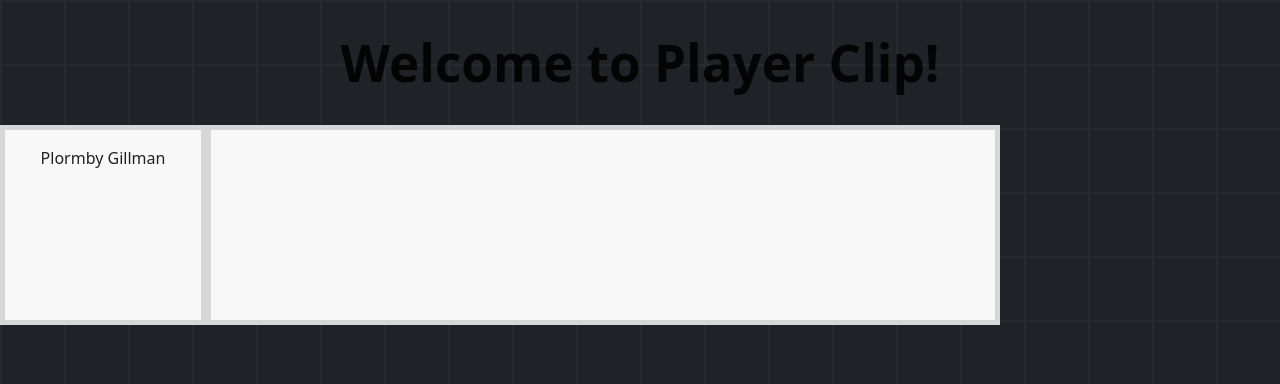
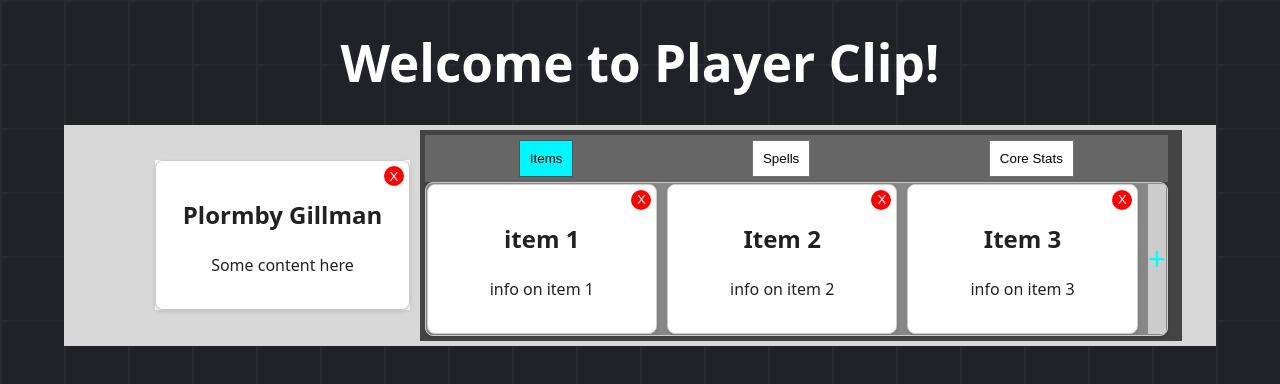
Before and after one commit to PlayerClip/PlayerClip, a React (Vite) app in the folder player-clip/: page / in a window 1280 px wide. Shown: the top 384 px of the page. Built offline with nearby package versions, Linux system fonts and the light colour scheme.

Commit message:
changed the code structure, the app called main component, main component calls constant component and tab holder component, there is some logic in tabholder to store items in a hard coded array, the delete button works, the ui needs to be improved.

```diff
--- a/player-clip/src/App.jsx
+++ b/player-clip/src/App.jsx
@@ -1,18 +1,22 @@
 import React from 'react';
 import Draggable from 'react-draggable';
 import './css/App.css'
-
+import CardComponent from './components/CardComponent';
+import TabHolder from './components/TabHolder';
+import MainComponent from './components/MainComponent';
 function App() {
 
   return (
     <>
-    <h1> Welcome to Player Clip!</h1>
+    <h1 className='project_name'> Welcome to Player Clip!</h1>
       <div className='mainComponent'>
-      <div className= 'constantView'>
-        <p>Plormby Gillman</p>
+      {/* <div className= 'constantView'>
+        <CardComponent title="Plormby Gillman" content="Some content here" />
       </div>
       <div className= 'tabs'>
-      </div>
+        <TabHolder />
+      </div> */}
+      <MainComponent />
     </div>
     </>
   )
--- /dev/null
+++ b/player-clip/src/components/CardComponent.jsx
@@ -0,0 +1,14 @@
+import React from 'react'
+import '../css/CardComponent.css'
+
+function CardComponent({ title, content, onDelete }) {
+    return (
+        <div className="card">
+            <button className="delete-button" onClick={onDelete}>X</button>
+            <h2>{title}</h2>
+            <p>{content}</p>
+        </div>
+    )
+}
+
+export default CardComponent
--- a/player-clip/src/components/ConstantComponent.jsx
+++ b/player-clip/src/components/ConstantComponent.jsx
@@ -1,5 +1,13 @@
-import './ConstantComponent.css'
+import React from 'react'
+import '../css/ConstantComponent.css'
+import CardComponent from './CardComponent.jsx'
 
-function ConstantComponent(){
+function ConstantComponent() {
+    return (
+        <div >
+            <CardComponent title="Plormby Gillman" content="Some content here" />
+        </div>
+    )
+}
 
-}
+export default ConstantComponent
--- a/player-clip/src/components/MainComponent.jsx
+++ b/player-clip/src/components/MainComponent.jsx
@@ -1,13 +1,18 @@
-import './MainComponent.css'
+import '../css/MainComponent.css'
 import ConstantComponent from './ConstantComponent.jsx'
 import TabHolder from './TabHolder.jsx'
-
+import CardComponent from './CardComponent.jsx'
 function MainComponent(){
 
     return (
-        <div>
-            <ConstantComponent />
-            <TabHolder />
+        <div className='mainComponent'>
+            <div className= 'constantView'>
+                <ConstantComponent/>
+            </div>
+            <div className= 'tabs'>
+                <TabHolder />
+            </div>
         </div>
     )
 }
+export default MainComponent
--- a/player-clip/src/components/TabHolder.jsx
+++ b/player-clip/src/components/TabHolder.jsx
@@ -1,8 +1,78 @@
-import './css/TabHolder.css'
-import Tab from './Tab.jsx'
+import CardComponent from './CardComponent.jsx'
+import React, { useState } from 'react'
+import '../css/TabHolder.css'
 
 function TabHolder() {
+    const [activeTab, setActiveTab] = useState('items')
+
+    const [items, setItems] = useState([
+        { title: 'item 1', content: 'info on item 1' },
+        { title: 'Item 2', content: 'info on item 2' },
+        { title: 'Item 3', content: 'info on item 3' }
+    ])
+
+    const addItem = () => {
+        const newItem = { title: `Item ${items.length + 1}`, content: `info item ${items.length + 1}` }
+        setItems([...items, newItem])
+    }
+
+    const deleteItem = (index) => {
+        const newItems = items.filter((_, i) => i !== index)
+        setItems(newItems)
+    }
+
+    const renderContent = () => {
+        switch (activeTab) {
+            case 'items':
+                return (
+                    <div className="items-container">
+                        {items.map((item, index) => (
+                            <CardComponent key={index}
+                            title={item.title} content={item.content}
+                            onDelete={() => deleteItem(index)}
+                            />
+                        ))}
+                        <div className="plus-tile" onClick={addItem}>
+                            +
+                        </div>
+                    </div>
+                )
+            case 'spells':
+                return <CardComponent title="Spells" content="List of spells here" />
+            case 'core-stats':
+                return <CardComponent title="Core Stats" content="Core stats details here" />
+            default:
+                return null
+        }
+    }
+
     return (
-        <Tab />
+        <div className="tabs">
+            <div className="navbar">
+                <button
+                    className={activeTab === 'items' ? 'active' : ''}
+                    onClick={() => setActiveTab('items')}
+                >
+                    Items
+                </button>
+                <button
+                    className={activeTab === 'spells' ? 'active' : ''}
+                    onClick={() => setActiveTab('spells')}
+                >
+                    Spells
+                </button>
+                <button
+                    className={activeTab === 'core-stats' ? 'active' : ''}
+                    onClick={() => setActiveTab('core-stats')}
+                >
+                    Core Stats
+                </button>
+            </div>
+            <div className="tab-content">
+                {renderContent()}
+            </div>
+        </div>
     )
 }
+
+export default TabHolder
--- a/player-clip/src/css/App.css
+++ b/player-clip/src/css/App.css
@@ -5,17 +5,22 @@
   text-align: center;
 }
 
-.mainComponent {
-  width: 1000px;
-  height: 200px;
-  background-color: #d7d7d7;
-  cursor: pointer;
-  position: fixed;
-  place-items: center;
-  display: flex;
+.project_name{
+  color: white
 }
 
-.constantView {
+.mainComponent {
+  width: 90%;
+  height: 100%;
+  background-color: #d7d7d7;
+  position: relative;
+  display: flex;
+  justify-content: center;
+  align-items: center;
+  margin-left: 5%;
+}
+
+/* .constantView {
   margin: 5px;
   width: 20%;
   height: 95%;
@@ -27,4 +32,4 @@
   width: 80%;
   height: 95%;
   background-color: #f8f8f8;
-}
+} */
--- /dev/null
+++ b/player-clip/src/css/CardComponent.css
@@ -0,0 +1,24 @@
+.card {
+    position: relative;
+    border: 1px solid #ccc;
+    border-radius: 8px;
+    padding: 16px;
+    background-color: #fff;
+    box-shadow: 0 2px 4px rgba(0, 0, 0, 0.1);
+    width: 100%;
+    height: 100%;
+    box-sizing: border-box;
+}
+
+.delete-button {
+    position: absolute;
+    top: 5px;
+    right: 5px;
+    background: red;
+    color: white;
+    border: none;
+    border-radius: 50%;
+    width: 20px;
+    height: 20px;
+    cursor: pointer;
+}
--- a/player-clip/src/css/MainComponent.css
+++ b/player-clip/src/css/MainComponent.css
@@ -0,0 +1,29 @@
+.main-component {
+  width: 100%;
+  height: 100%;
+  border: 1px solid #ccc;
+  background-color: #d7d7d7;
+  padding: 10px;
+  display: flex;
+  box-sizing: border-box;
+  position: relative;
+
+}
+
+.constantView {
+  margin: 5px;
+  width: 25%;
+  height: 100%;
+  background-color: #f8f8f8;
+  box-sizing: border-box;
+}
+
+.tabs {
+  margin: 5px;
+  width: 75%;
+  height: 100%;
+  background-color: #444444;
+  box-sizing: border-box;
+  display: flex;
+  flex-direction: column;
+}
--- a/player-clip/src/css/TabHolder.css
+++ b/player-clip/src/css/TabHolder.css
@@ -0,0 +1,64 @@
+.tabs {
+    width: 100%;
+    height: 100%;
+    background-color: #444444;
+    box-sizing: border-box;
+    display: flex;
+    flex-direction: column;
+}
+
+.navbar {
+    display: flex;
+    justify-content: space-around;
+    background-color: #666666;
+    padding: 5px;
+    flex-shrink: 0;
+    width: 130%;
+    box-sizing: border-box;
+    color: black
+}
+
+.navbar button {
+    background-color: #fff;
+    border: 1px solid #717171;
+    padding: 10px;
+    cursor: pointer;
+    color: black
+}
+
+.navbar button:hover {
+    background-color: #a7e7ee;
+}
+
+.navbar button.active {
+    background-color: #00f7ff;
+    border-color: #555;
+}
+
+.tab-content {
+    padding: 1px;
+    flex-grow: 1;
+    background-color: #888888;
+    border: 1px solid #ccc;
+    border-radius: 8px;
+    box-shadow: 0 2px 4px rgba(0, 0, 0, 0.1);
+    overflow: auto;
+    width: 130%;
+    box-sizing: border-box;
+}
+
+.items-container {
+    display: flex;
+    gap: 10px;
+}
+
+.plus-tile {
+    display: flex;
+    justify-content: center;
+    align-items: center;
+    background-color: #ccc;
+    border: 1px  #717171;
+    cursor: pointer;
+    font-size: 2rem;
+    color: #00fffb;
+}
```
